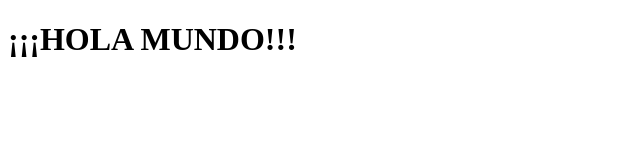
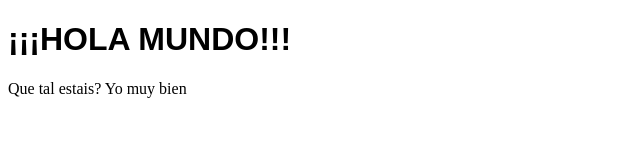
Before and after one commit to cgarzoon/cgarzoon.github.io, a plain HTML site: page index.html in a window 1280 px wide. Shown: the whole page, without its empty margins (0-640 px from the left). Drawn offline with Linux system fonts and the light colour scheme.

Commit message:
CssCreacion

```diff
--- /dev/null
+++ b/estilo.css
@@ -0,0 +1,4 @@
+.primary-font{
+    font-family: Arial, Helvetica, sans-serif;
+
+}
--- a/index.html
+++ b/index.html
@@ -4,8 +4,10 @@
     <meta charset="UTF-8">
     <meta name="viewport" content="width=device-width, initial-scale=1.0">
     <title>Document</title>
+    <link rel="stylesheet" href="estilo.css">
 </head>
 <body>
-    <h1>¡¡¡HOLA MUNDO!!!</h1>
+    <h1 class="primary-font">¡¡¡HOLA MUNDO!!!</h1>
+    <p>Que tal estais? Yo muy bien</p>
 </body>
 </html>
```
